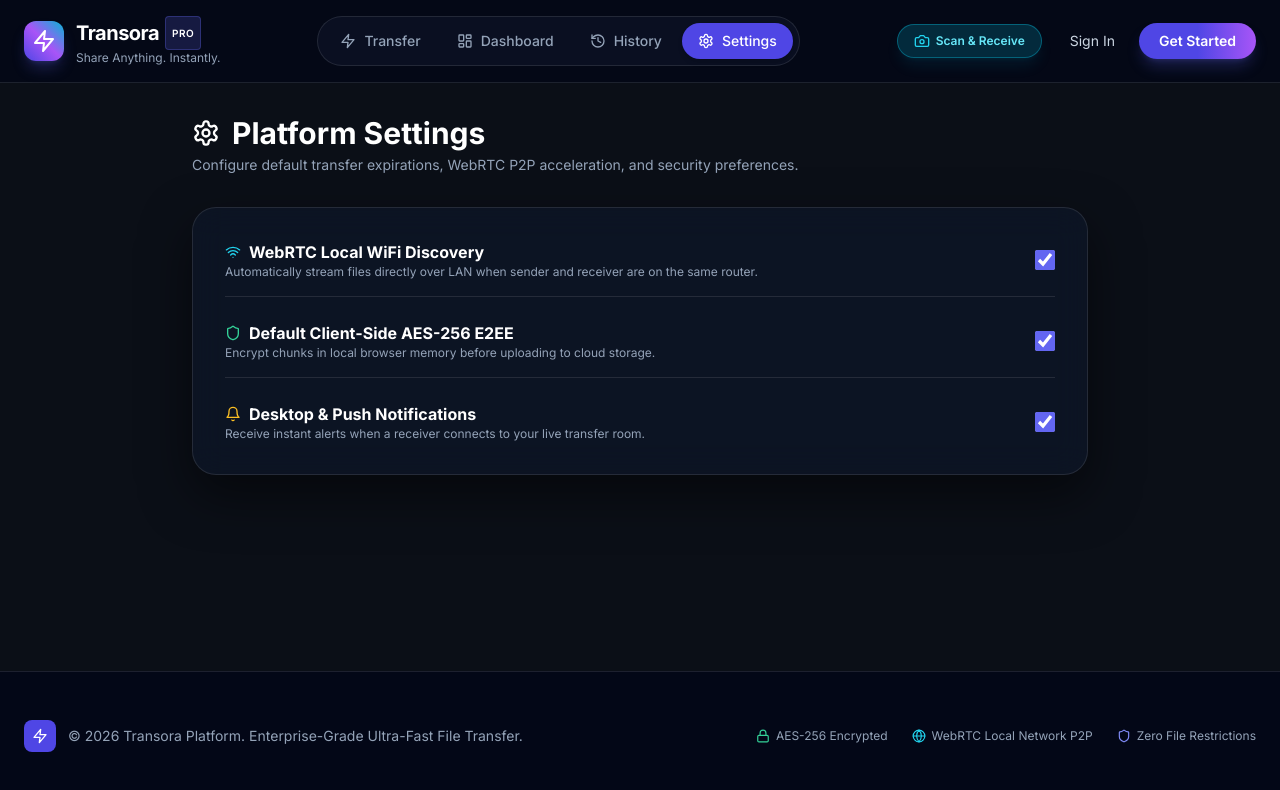
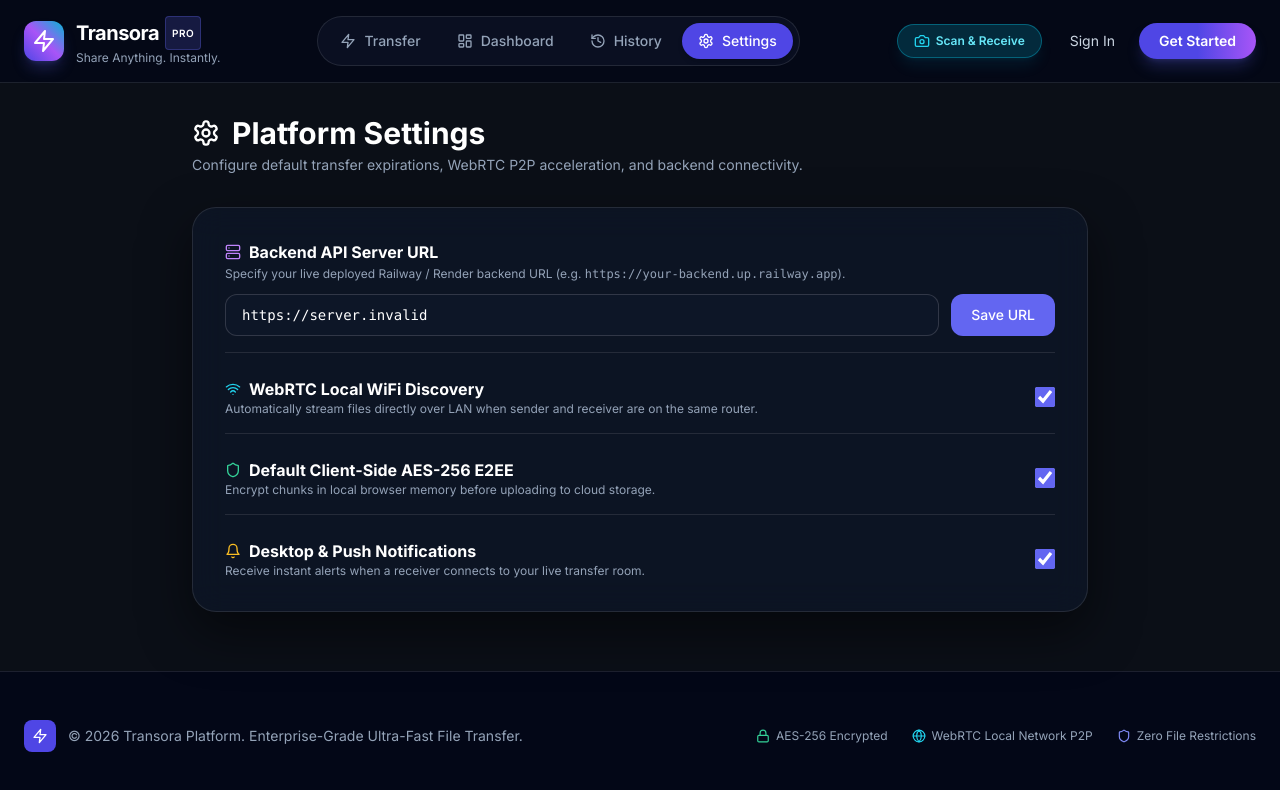
Before and after one commit to kaif-webwork/Transora, a Next.js app in the folder apps/web/: page /settings in a window 1280 px wide. Shown: the top 790 px of the page. Built offline with nearby package versions, Linux system fonts and the light colour scheme; no server answers.

Commit message:
feat: add client-side backend URL configuration in settings and clean error handling

```diff
--- a/apps/web/app/settings/page.tsx
+++ b/apps/web/app/settings/page.tsx
@@ -1,8 +1,23 @@
 'use client';
 
-import { Settings as SettingsIcon, Shield, HardDrive, Key, Bell, Wifi } from 'lucide-react';
+import { useState, useEffect } from 'react';
+import { Settings as SettingsIcon, Shield, Wifi, Bell, Server, Check } from 'lucide-react';
+import { getStoredBackendUrl, setCustomBackendUrl } from '../../lib/api';
 
 export default function SettingsPage() {
+  const [backendUrl, setBackendUrlInput] = useState('');
+  const [saved, setSaved] = useState(false);
+
+  useEffect(() => {
+    setBackendUrlInput(getStoredBackendUrl());
+  }, []);
+
+  const handleSave = () => {
+    setCustomBackendUrl(backendUrl);
+    setSaved(true);
+    setTimeout(() => setSaved(false), 2500);
+  };
+
   return (
     <div className="max-w-4xl mx-auto space-y-8">
       <div>
@@ -10,11 +25,38 @@ export default function SettingsPage() {
           <SettingsIcon className="w-7 h-7 text-brand-400" /> Platform Settings
         </h1>
         <p className="text-sm text-slate-400 mt-1">
-          Configure default transfer expirations, WebRTC P2P acceleration, and security preferences.
+          Configure default transfer expirations, WebRTC P2P acceleration, and backend connectivity.
         </p>
       </div>
 
       <div className="glass-panel rounded-3xl p-8 border border-white/10 space-y-6">
+        <div className="pb-4 border-b border-white/10 space-y-3">
+          <div>
+            <h3 className="text-base font-bold text-white flex items-center gap-2">
+              <Server className="w-4 h-4 text-purple-400" /> Backend API Server URL
+            </h3>
+            <p className="text-xs text-slate-400 mt-0.5">
+              Specify your live deployed Railway / Render backend URL (e.g. <code>https://your-backend.up.railway.app</code>).
+            </p>
+          </div>
+          <div className="flex gap-3">
+            <input
+              type="text"
+              value={backendUrl}
+              onChange={(e) => setBackendUrlInput(e.target.value)}
+              placeholder="https://your-backend.up.railway.app"
+              className="flex-1 bg-slate-900/80 border border-white/15 rounded-xl px-4 py-2.5 text-sm text-white focus:outline-none focus:border-brand-500 font-mono"
+            />
+            <button
+              onClick={handleSave}
+              className="px-5 py-2.5 bg-brand-500 hover:bg-brand-600 text-white rounded-xl font-medium text-sm transition-all flex items-center gap-2"
+            >
+              {saved ? <Check className="w-4 h-4 text-emerald-300" /> : null}
+              {saved ? 'Saved!' : 'Save URL'}
+            </button>
+          </div>
+        </div>
+
         <div className="flex items-center justify-between pb-4 border-b border-white/10">
           <div>
             <h3 className="text-base font-bold text-white flex items-center gap-2">
--- a/apps/web/lib/api.ts
+++ b/apps/web/lib/api.ts
@@ -1,7 +1,37 @@
 export function getBackendApiUrl(path: string): string {
+  if (typeof window !== 'undefined') {
+    const customUrl = localStorage.getItem('transora_backend_url');
+    if (customUrl && customUrl.trim() !== '') {
+      const baseUrl = customUrl.trim().replace(/\/$/, '');
+      return `${baseUrl}${path}`;
+    }
+  }
+
   if (process.env.NEXT_PUBLIC_API_URL) {
-    const baseUrl = process.env.NEXT_PUBLIC_API_URL.replace(/\/$/, '');
+    const baseUrl = process.env.NEXT_PUBLIC_API_URL.trim().replace(/\/$/, '');
     return `${baseUrl}${path}`;
   }
+
   return path;
 }
+
+export function setCustomBackendUrl(url: string): void {
+  if (typeof window !== 'undefined') {
+    if (!url || url.trim() === '') {
+      localStorage.removeItem('transora_backend_url');
+    } else {
+      let formatted = url.trim();
+      if (!formatted.startsWith('http://') && !formatted.startsWith('https://')) {
+        formatted = `https://${formatted}`;
+      }
+      localStorage.setItem('transora_backend_url', formatted.replace(/\/$/, ''));
+    }
+  }
+}
+
+export function getStoredBackendUrl(): string {
+  if (typeof window !== 'undefined') {
+    return localStorage.getItem('transora_backend_url') || process.env.NEXT_PUBLIC_API_URL || '';
+  }
+  return process.env.NEXT_PUBLIC_API_URL || '';
+}
```
Also changed, not shown: apps/web/hooks/useChunkUploader.ts (+7 -5 lines).
